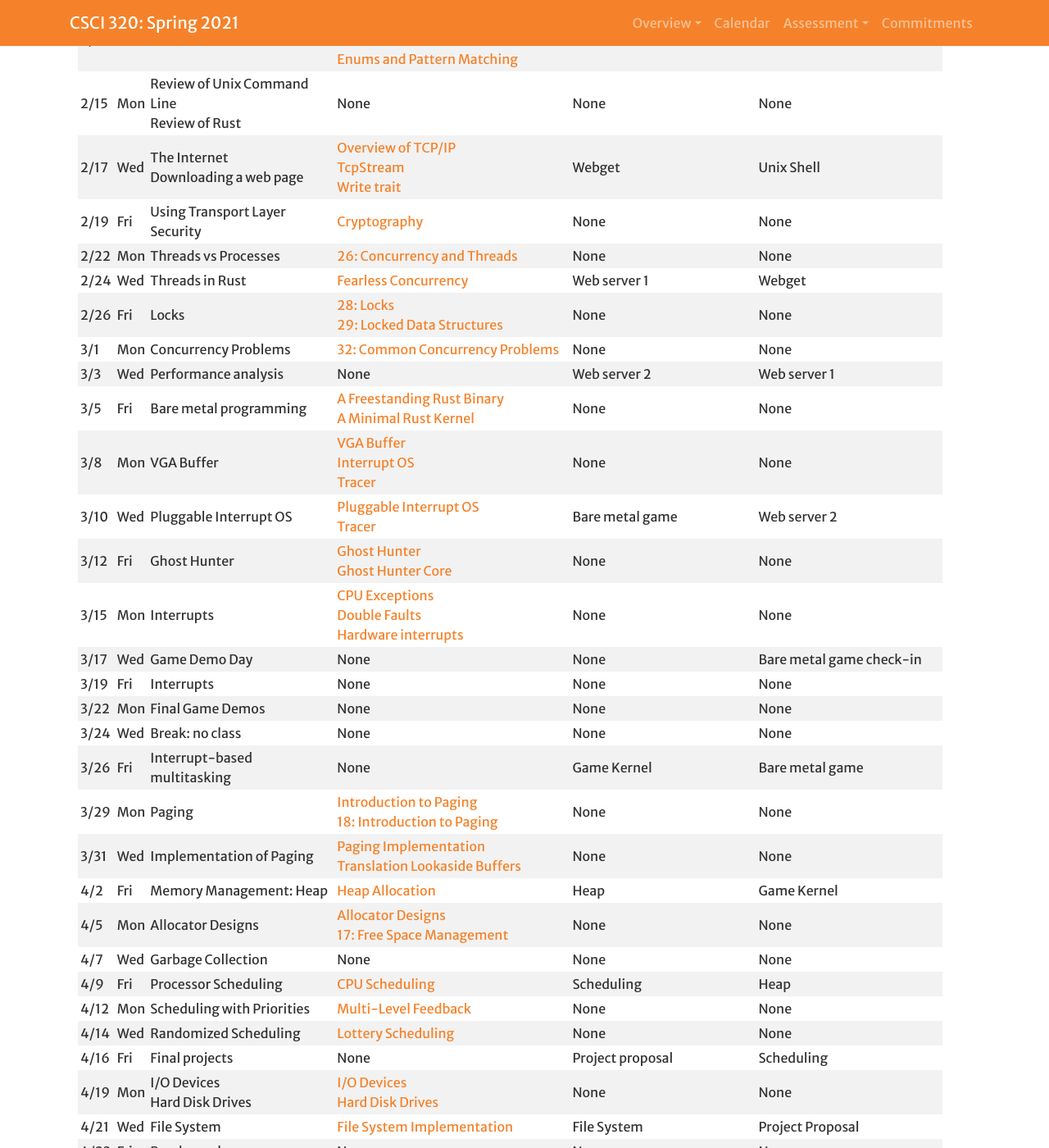
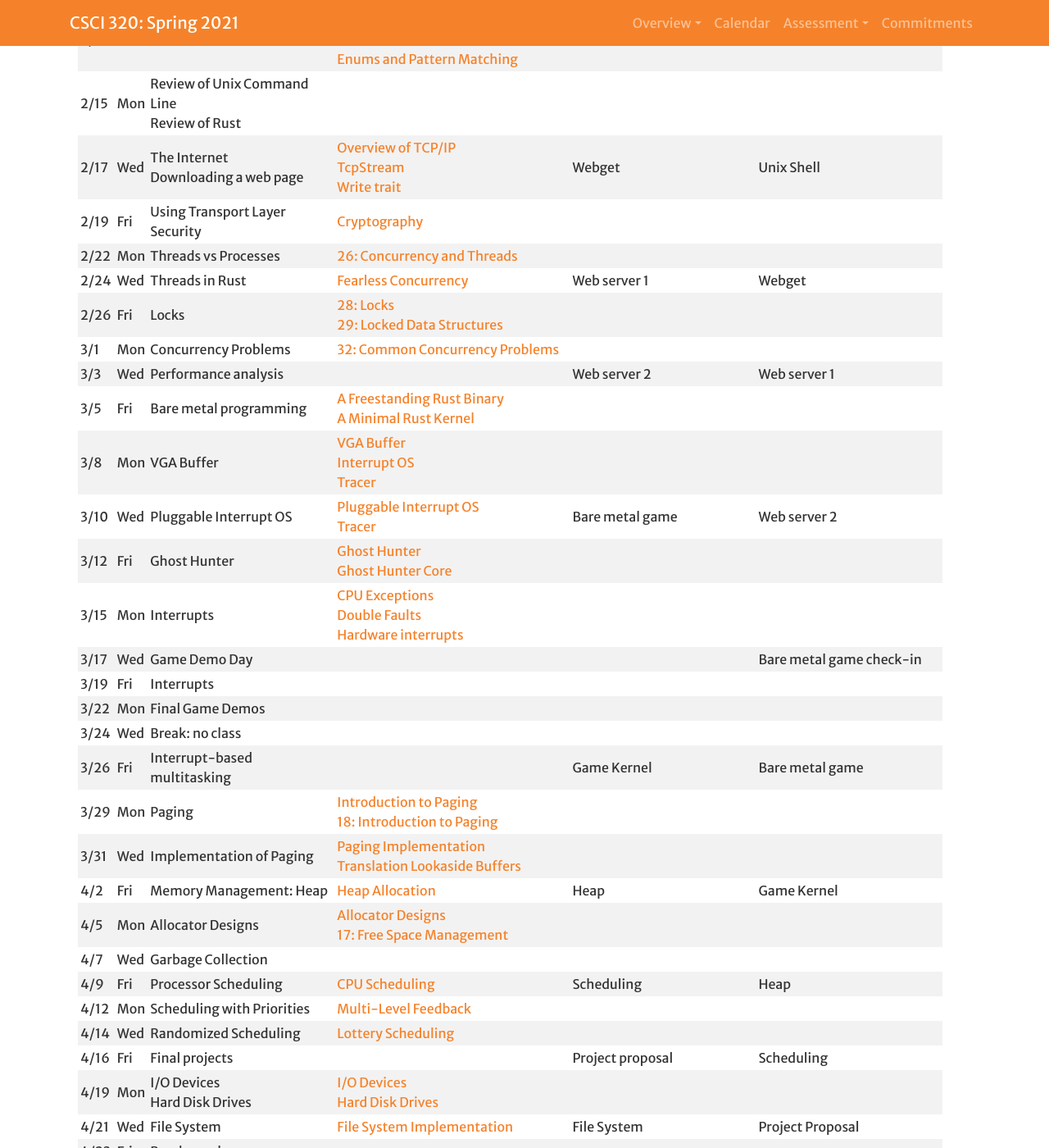
Before and after one commit to Hendrix-CS/csci320, a Jekyll site: the page built from index.md, in a window 1280 px wide and 1400 px high, scrolled down 2254 px. Shown: the whole window at 82% size. Built offline with Jekyll 4.4.1, drawn with Linux system fonts in a browser that asks for light colours; a script that is not in the unit is left out; our own code applies the rules of GitHub Pages for plain Markdown files; some of the changed text lies outside the part shown.

Commit message:
Removed "None" entries.

```diff
--- a/index.md
+++ b/index.md
@@ -35,50 +35,50 @@ Upon completing this course, our goal is for you to be able to:
 <table cellspacing="2" cellpadding="3">
 <tbody>
 <tr><th>Date</th><th>Day</th><th>Topic/Activity</th><th>Reading</th><th>Assigned</th><th>Due</th></tr>
-<tr><td>1/20</td><td>Wed</td><td>Three Easy Pieces<br>Command Line<br>Files and Directories</td><td><a href="http://pages.cs.wisc.edu/~remzi/OSTEP/intro.pdf">2: Introduction to Operating Systems</a></td><td>Shell Commands, introduction</td><td>None</td></tr>
+<tr><td>1/20</td><td>Wed</td><td>Three Easy Pieces<br>Command Line<br>Files and Directories</td><td><a href="http://pages.cs.wisc.edu/~remzi/OSTEP/intro.pdf">2: Introduction to Operating Systems</a></td><td>Shell Commands, introduction</td><td></td></tr>
 <tr><td>1/22</td><td>Fri</td><td>Processes<br>Pipes<br>I/O Redirection</td><td><a href="http://pages.cs.wisc.edu/~remzi/OSTEP/cpu-intro.pdf">4: Processes</a></td><td>Shell Commands, complete</td><td>Shell Commands, introduction</td></tr>
 <tr><td>1/25</td><td>Mon</td><td>Rust<br>File I/O</td><td><a href="https://doc.rust-lang.org/book/ch01-00-getting-started.html">Getting Started</a><br><a href="https://doc.rust-lang.org/book/ch02-00-guessing-game-tutorial.html">Programming a Guessing Game</a><br><a href="https://doc.rust-lang.org/book/ch03-00-common-programming-concepts.html">Common Programming Concepts</a><br><a href="https://doc.rust-lang.org/std/fs/index.html">std::fs</a></td><td>Rust Programming 1</td><td>Shell Commands, complete</td></tr>
-<tr><td>1/27</td><td>Wed</td><td>Ownership and Borrowing<br>Strings<br>Buffers</td><td><a href="https://doc.rust-lang.org/book/ch04-00-understanding-ownership.html">Understanding Ownership</a><br><a href="https://doc.rust-lang.org/std/io/trait.Read.html">Read trait</a><br><a href="https://gjf2a.blogspot.com/2017/02/strings-in-rust.html">String in Rust</a><br><a href="https://doc.rust-lang.org/std/io/struct.BufReader.html">BufReader</a><br><a href="https://doc.rust-lang.org/std/io/trait.BufRead.html">BufRead trait</a></td><td>None</td><td>None</td></tr>
-<tr><td>1/29</td><td>Fri</td><td>Rust Collection Types</td><td><a href="https://doc.rust-lang.org/book/ch08-00-common-collections.html">Common Collections</a></td><td>None</td><td>None</td></tr>
+<tr><td>1/27</td><td>Wed</td><td>Ownership and Borrowing<br>Strings<br>Buffers</td><td><a href="https://doc.rust-lang.org/book/ch04-00-understanding-ownership.html">Understanding Ownership</a><br><a href="https://doc.rust-lang.org/std/io/trait.Read.html">Read trait</a><br><a href="https://gjf2a.blogspot.com/2017/02/strings-in-rust.html">String in Rust</a><br><a href="https://doc.rust-lang.org/std/io/struct.BufReader.html">BufReader</a><br><a href="https://doc.rust-lang.org/std/io/trait.BufRead.html">BufRead trait</a></td><td></td><td></td></tr>
+<tr><td>1/29</td><td>Fri</td><td>Rust Collection Types</td><td><a href="https://doc.rust-lang.org/book/ch08-00-common-collections.html">Common Collections</a></td><td></td><td></td></tr>
 <tr><td>2/1</td><td>Mon</td><td>Unix Process API</td><td><a href="http://pages.cs.wisc.edu/~remzi/OSTEP/cpu-api.pdf">5: Process API</a><br><a href="https://docs.rs/nix/0.19.1/nix/">nix crate</a><br><a href="https://doc.rust-lang.org/std/ffi/struct.CString.html">C strings</a></td><td>Rust Programming 2</td><td>Rust Programming 1</td></tr>
-<tr><td>2/3</td><td>Wed</td><td>Unix System Calls</td><td><a href="http://pages.cs.wisc.edu/~remzi/OSTEP/cpu-mechanisms.pdf">6: Direct Execution</a></td><td>None</td><td>None</td></tr>
-<tr><td>2/5</td><td>Fri</td><td>Break: no class</td><td>None</td><td>None</td><td>None</td></tr>
-<tr><td>2/8</td><td>Mon</td><td>Files and Directories</td><td><a href="http://pages.cs.wisc.edu/~remzi/OSTEP/file-intro.pdf">39: Files and Directories</a></td><td>None</td><td>None</td></tr>
+<tr><td>2/3</td><td>Wed</td><td>Unix System Calls</td><td><a href="http://pages.cs.wisc.edu/~remzi/OSTEP/cpu-mechanisms.pdf">6: Direct Execution</a></td><td></td><td></td></tr>
+<tr><td>2/5</td><td>Fri</td><td>Break: no class</td><td></td><td></td><td></td></tr>
+<tr><td>2/8</td><td>Mon</td><td>Files and Directories</td><td><a href="http://pages.cs.wisc.edu/~remzi/OSTEP/file-intro.pdf">39: Files and Directories</a></td><td></td><td></td></tr>
 <tr><td>2/10</td><td>Wed</td><td>File Descriptors<br>Pipelines</td><td><a href="https://gjf2a.blogspot.com/2017/02/pipelines-in-rust.html">Pipelines in Rust</a></td><td>Unix Shell</td><td>Rust Programming 2</td></tr>
-<tr><td>2/12</td><td>Fri</td><td>Data structures in Rust</td><td><a href="https://doc.rust-lang.org/book/ch05-00-structs.html">Using Structs to Structure Related Data</a><br><a href="https://doc.rust-lang.org/book/ch06-00-enums.html">Enums and Pattern Matching</a></td><td>None</td><td>None</td></tr>
-<tr><td>2/15</td><td>Mon</td><td>Review of Unix Command Line<br>Review of Rust</td><td>None</td><td>None</td><td>None</td></tr>
+<tr><td>2/12</td><td>Fri</td><td>Data structures in Rust</td><td><a href="https://doc.rust-lang.org/book/ch05-00-structs.html">Using Structs to Structure Related Data</a><br><a href="https://doc.rust-lang.org/book/ch06-00-enums.html">Enums and Pattern Matching</a></td><td></td><td></td></tr>
+<tr><td>2/15</td><td>Mon</td><td>Review of Unix Command Line<br>Review of Rust</td><td></td><td></td><td></td></tr>
 <tr><td>2/17</td><td>Wed</td><td>The Internet<br>Downloading a web page</td><td><a href="https://www.oreilly.com/library/view/tcpip-network-administration/0596002971/ch01.html">Overview of TCP/IP</a><br><a href="https://doc.rust-lang.org/std/net/struct.TcpStream.html">TcpStream</a><br><a href="https://doc.rust-lang.org/std/io/trait.Write.html">Write trait</a></td><td>Webget</td><td>Unix Shell</td></tr>
-<tr><td>2/19</td><td>Fri</td><td>Using Transport Layer Security</td><td><a href="http://pages.cs.wisc.edu/~remzi/OSTEP/security-crypto.pdf">Cryptography</a></td><td>None</td><td>None</td></tr>
-<tr><td>2/22</td><td>Mon</td><td>Threads vs Processes</td><td><a href="http://pages.cs.wisc.edu/~remzi/OSTEP/threads-intro.pdf">26: Concurrency and Threads</a></td><td>None</td><td>None</td></tr>
+<tr><td>2/19</td><td>Fri</td><td>Using Transport Layer Security</td><td><a href="http://pages.cs.wisc.edu/~remzi/OSTEP/security-crypto.pdf">Cryptography</a></td><td></td><td></td></tr>
+<tr><td>2/22</td><td>Mon</td><td>Threads vs Processes</td><td><a href="http://pages.cs.wisc.edu/~remzi/OSTEP/threads-intro.pdf">26: Concurrency and Threads</a></td><td></td><td></td></tr>
 <tr><td>2/24</td><td>Wed</td><td>Threads in Rust</td><td><a href="https://doc.rust-lang.org/book/ch16-00-concurrency.html">Fearless Concurrency</a></td><td>Web server 1</td><td>Webget</td></tr>
-<tr><td>2/26</td><td>Fri</td><td>Locks</td><td><a href="http://pages.cs.wisc.edu/~remzi/OSTEP/threads-locks.pdf">28: Locks</a><br><a href="http://pages.cs.wisc.edu/~remzi/OSTEP/threads-locks-usage.pdf">29: Locked Data Structures</a></td><td>None</td><td>None</td></tr>
-<tr><td>3/1</td><td>Mon</td><td>Concurrency Problems</td><td><a href="http://pages.cs.wisc.edu/~remzi/OSTEP/threads-bugs.pdf">32: Common Concurrency Problems</a></td><td>None</td><td>None</td></tr>
-<tr><td>3/3</td><td>Wed</td><td>Performance analysis</td><td>None</td><td>Web server 2</td><td>Web server 1</td></tr>
-<tr><td>3/5</td><td>Fri</td><td>Bare metal programming</td><td><a href="https://os.phil-opp.com/freestanding-rust-binary/">A Freestanding Rust Binary</a><br><a href="https://os.phil-opp.com/minimal-rust-kernel/">A Minimal Rust Kernel</a></td><td>None</td><td>None</td></tr>
-<tr><td>3/8</td><td>Mon</td><td>VGA Buffer</td><td><a href="https://os.phil-opp.com/vga-text-mode/">VGA Buffer</a><br><a href="https://crates.io/crates/pluggable_interrupt_os">Interrupt OS</a><br><a href="https://github.com/gjf2a/bare_metal_tracer">Tracer</a></td><td>None</td><td>None</td></tr>
+<tr><td>2/26</td><td>Fri</td><td>Locks</td><td><a href="http://pages.cs.wisc.edu/~remzi/OSTEP/threads-locks.pdf">28: Locks</a><br><a href="http://pages.cs.wisc.edu/~remzi/OSTEP/threads-locks-usage.pdf">29: Locked Data Structures</a></td><td></td><td></td></tr>
+<tr><td>3/1</td><td>Mon</td><td>Concurrency Problems</td><td><a href="http://pages.cs.wisc.edu/~remzi/OSTEP/threads-bugs.pdf">32: Common Concurrency Problems</a></td><td></td><td></td></tr>
+<tr><td>3/3</td><td>Wed</td><td>Performance analysis</td><td></td><td>Web server 2</td><td>Web server 1</td></tr>
+<tr><td>3/5</td><td>Fri</td><td>Bare metal programming</td><td><a href="https://os.phil-opp.com/freestanding-rust-binary/">A Freestanding Rust Binary</a><br><a href="https://os.phil-opp.com/minimal-rust-kernel/">A Minimal Rust Kernel</a></td><td></td><td></td></tr>
+<tr><td>3/8</td><td>Mon</td><td>VGA Buffer</td><td><a href="https://os.phil-opp.com/vga-text-mode/">VGA Buffer</a><br><a href="https://crates.io/crates/pluggable_interrupt_os">Interrupt OS</a><br><a href="https://github.com/gjf2a/bare_metal_tracer">Tracer</a></td><td></td><td></td></tr>
 <tr><td>3/10</td><td>Wed</td><td>Pluggable Interrupt OS</td><td><a href="https://crates.io/crates/pluggable_interrupt_os">Pluggable Interrupt OS</a><br><a href="https://github.com/gjf2a/bare_metal_tracer">Tracer</a></td><td>Bare metal game</td><td>Web server 2</td></tr>
-<tr><td>3/12</td><td>Fri</td><td>Ghost Hunter</td><td><a href="https://github.com/gjf2a/ghost_hunter">Ghost Hunter</a><br><a href="https://github.com/gjf2a/ghost_hunter_core">Ghost Hunter Core</a></td><td>None</td><td>None</td></tr>
-<tr><td>3/15</td><td>Mon</td><td>Interrupts</td><td><a href="https://os.phil-opp.com/cpu-exceptions/">CPU Exceptions</a><br><a href="https://os.phil-opp.com/double-fault-exceptions/">Double Faults</a><br><a href="https://os.phil-opp.com/hardware-interrupts/">Hardware interrupts</a></td><td>None</td><td>None</td></tr>
-<tr><td>3/17</td><td>Wed</td><td>Game Demo Day</td><td>None</td><td>None</td><td>Bare metal game check-in</td></tr>
-<tr><td>3/19</td><td>Fri</td><td>Interrupts</td><td>None</td><td>None</td><td>None</td></tr>
-<tr><td>3/22</td><td>Mon</td><td>Final Game Demos</td><td>None</td><td>None</td><td>None</td></tr>
-<tr><td>3/24</td><td>Wed</td><td>Break: no class</td><td>None</td><td>None</td><td>None</td></tr>
-<tr><td>3/26</td><td>Fri</td><td>Interrupt-based multitasking</td><td>None</td><td>Game Kernel</td><td>Bare metal game</td></tr>
-<tr><td>3/29</td><td>Mon</td><td>Paging</td><td><a href="https://os.phil-opp.com/paging-introduction/">Introduction to Paging</a><br><a href="http://pages.cs.wisc.edu/~remzi/OSTEP/vm-paging.pdf">18: Introduction to Paging</a></td><td>None</td><td>None</td></tr>
-<tr><td>3/31</td><td>Wed</td><td>Implementation of Paging</td><td><a href="https://os.phil-opp.com/paging-implementation/">Paging Implementation</a><br><a href="http://pages.cs.wisc.edu/~remzi/OSTEP/vm-tlbs.pdf">Translation Lookaside Buffers</a></td><td>None</td><td>None</td></tr>
+<tr><td>3/12</td><td>Fri</td><td>Ghost Hunter</td><td><a href="https://github.com/gjf2a/ghost_hunter">Ghost Hunter</a><br><a href="https://github.com/gjf2a/ghost_hunter_core">Ghost Hunter Core</a></td><td></td><td></td></tr>
+<tr><td>3/15</td><td>Mon</td><td>Interrupts</td><td><a href="https://os.phil-opp.com/cpu-exceptions/">CPU Exceptions</a><br><a href="https://os.phil-opp.com/double-fault-exceptions/">Double Faults</a><br><a href="https://os.phil-opp.com/hardware-interrupts/">Hardware interrupts</a></td><td></td><td></td></tr>
+<tr><td>3/17</td><td>Wed</td><td>Game Demo Day</td><td></td><td></td><td>Bare metal game check-in</td></tr>
+<tr><td>3/19</td><td>Fri</td><td>Interrupts</td><td></td><td></td><td></td></tr>
+<tr><td>3/22</td><td>Mon</td><td>Final Game Demos</td><td></td><td></td><td></td></tr>
+<tr><td>3/24</td><td>Wed</td><td>Break: no class</td><td></td><td></td><td></td></tr>
+<tr><td>3/26</td><td>Fri</td><td>Interrupt-based multitasking</td><td></td><td>Game Kernel</td><td>Bare metal game</td></tr>
+<tr><td>3/29</td><td>Mon</td><td>Paging</td><td><a href="https://os.phil-opp.com/paging-introduction/">Introduction to Paging</a><br><a href="http://pages.cs.wisc.edu/~remzi/OSTEP/vm-paging.pdf">18: Introduction to Paging</a></td><td></td><td></td></tr>
+<tr><td>3/31</td><td>Wed</td><td>Implementation of Paging</td><td><a href="https://os.phil-opp.com/paging-implementation/">Paging Implementation</a><br><a href="http://pages.cs.wisc.edu/~remzi/OSTEP/vm-tlbs.pdf">Translation Lookaside Buffers</a></td><td></td><td></td></tr>
 <tr><td>4/2</td><td>Fri</td><td>Memory Management: Heap</td><td><a href="https://os.phil-opp.com/heap-allocation/">Heap Allocation</a></td><td>Heap</td><td>Game Kernel</td></tr>
-<tr><td>4/5</td><td>Mon</td><td>Allocator Designs</td><td><a href="https://os.phil-opp.com/allocator-designs/">Allocator Designs</a><br><a href="http://pages.cs.wisc.edu/~remzi/OSTEP/vm-freespace.pdf">17: Free Space Management</a></td><td>None</td><td>None</td></tr>
-<tr><td>4/7</td><td>Wed</td><td>Garbage Collection</td><td>None</td><td>None</td><td>None</td></tr>
+<tr><td>4/5</td><td>Mon</td><td>Allocator Designs</td><td><a href="https://os.phil-opp.com/allocator-designs/">Allocator Designs</a><br><a href="http://pages.cs.wisc.edu/~remzi/OSTEP/vm-freespace.pdf">17: Free Space Management</a></td><td></td><td></td></tr>
+<tr><td>4/7</td><td>Wed</td><td>Garbage Collection</td><td></td><td></td><td></td></tr>
 <tr><td>4/9</td><td>Fri</td><td>Processor Scheduling</td><td><a href="http://pages.cs.wisc.edu/~remzi/OSTEP/cpu-sched.pdf">CPU Scheduling</a></td><td>Scheduling</td><td>Heap</td></tr>
-<tr><td>4/12</td><td>Mon</td><td>Scheduling with Priorities</td><td><a href="http://pages.cs.wisc.edu/~remzi/OSTEP/cpu-sched-mlfq.pdf">Multi-Level Feedback</a></td><td>None</td><td>None</td></tr>
-<tr><td>4/14</td><td>Wed</td><td>Randomized Scheduling</td><td><a href="http://pages.cs.wisc.edu/~remzi/OSTEP/cpu-sched-lottery.pdf">Lottery Scheduling</a></td><td>None</td><td>None</td></tr>
-<tr><td>4/16</td><td>Fri</td><td>Final projects</td><td>None</td><td>Project proposal</td><td>Scheduling</td></tr>
-<tr><td>4/19</td><td>Mon</td><td>I/O Devices<br>Hard Disk Drives</td><td><a href="http://pages.cs.wisc.edu/~remzi/OSTEP/file-devices.pdf">I/O Devices</a><br><a href="http://pages.cs.wisc.edu/~remzi/OSTEP/file-disks.pdf">Hard Disk Drives</a></td><td>None</td><td>None</td></tr>
+<tr><td>4/12</td><td>Mon</td><td>Scheduling with Priorities</td><td><a href="http://pages.cs.wisc.edu/~remzi/OSTEP/cpu-sched-mlfq.pdf">Multi-Level Feedback</a></td><td></td><td></td></tr>
+<tr><td>4/14</td><td>Wed</td><td>Randomized Scheduling</td><td><a href="http://pages.cs.wisc.edu/~remzi/OSTEP/cpu-sched-lottery.pdf">Lottery Scheduling</a></td><td></td><td></td></tr>
+<tr><td>4/16</td><td>Fri</td><td>Final projects</td><td></td><td>Project proposal</td><td>Scheduling</td></tr>
+<tr><td>4/19</td><td>Mon</td><td>I/O Devices<br>Hard Disk Drives</td><td><a href="http://pages.cs.wisc.edu/~remzi/OSTEP/file-devices.pdf">I/O Devices</a><br><a href="http://pages.cs.wisc.edu/~remzi/OSTEP/file-disks.pdf">Hard Disk Drives</a></td><td></td><td></td></tr>
 <tr><td>4/21</td><td>Wed</td><td>File System</td><td><a href="http://pages.cs.wisc.edu/~remzi/OSTEP/file-implementation.pdf">File System Implementation</a></td><td>File System</td><td>Project Proposal</td></tr>
-<tr><td>4/23</td><td>Fri</td><td>Break: no class</td><td>None</td><td>None</td><td>None</td></tr>
-<tr><td>4/26</td><td>Mon</td><td>Solid-State Drives</td><td><a href="http://pages.cs.wisc.edu/~remzi/OSTEP/file-ssd.pdf">Flash-based SSDs</a></td><td>None</td><td>None</td></tr>
-<tr><td>4/28</td><td>Wed</td><td>Famous OSs</td><td>None</td><td>None</td><td>None</td></tr>
-<tr><td>4/30</td><td>Fri</td><td>Wrap-up</td><td>None</td><td>None</td><td>File System</td></tr>
+<tr><td>4/23</td><td>Fri</td><td>Break: no class</td><td></td><td></td><td></td></tr>
+<tr><td>4/26</td><td>Mon</td><td>Solid-State Drives</td><td><a href="http://pages.cs.wisc.edu/~remzi/OSTEP/file-ssd.pdf">Flash-based SSDs</a></td><td></td><td></td></tr>
+<tr><td>4/28</td><td>Wed</td><td>Famous OSs</td><td></td><td></td><td></td></tr>
+<tr><td>4/30</td><td>Fri</td><td>Wrap-up</td><td></td><td></td><td>File System</td></tr>
 <tr><td>5/10</td><td>Mon</td><td>Final Project Presentations</td><td>None</td><td>None</td><td>Final Project</td></tr>
 </tbody>
 </table>
```
